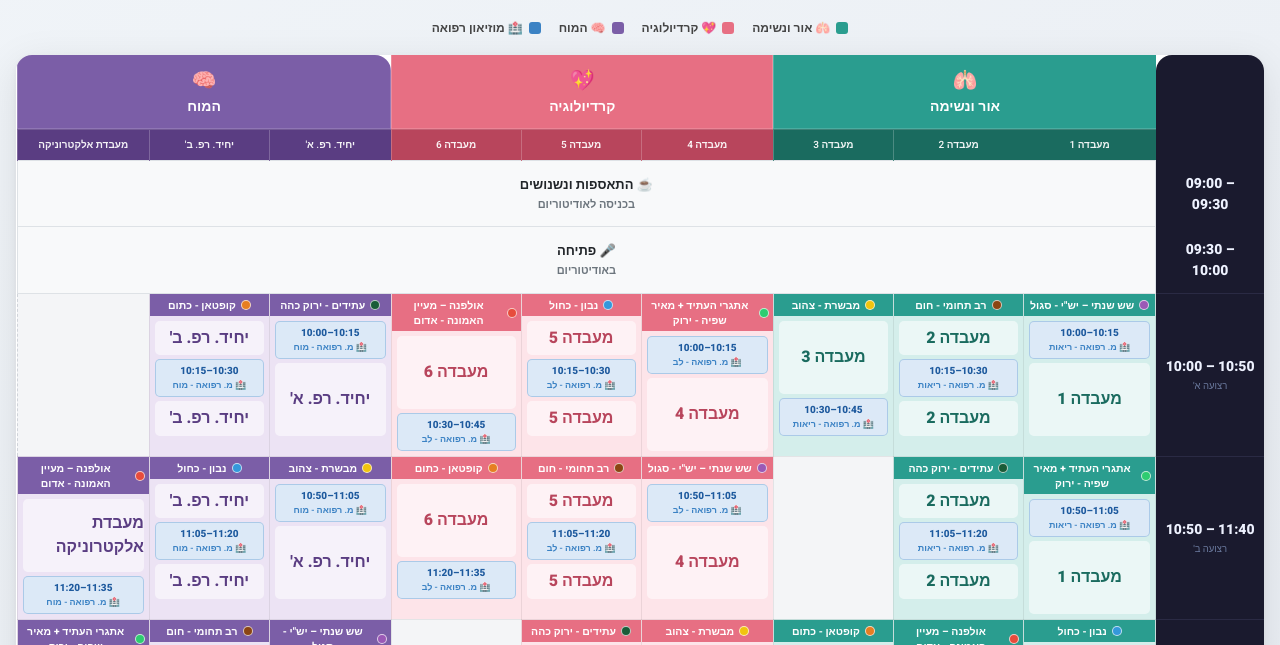
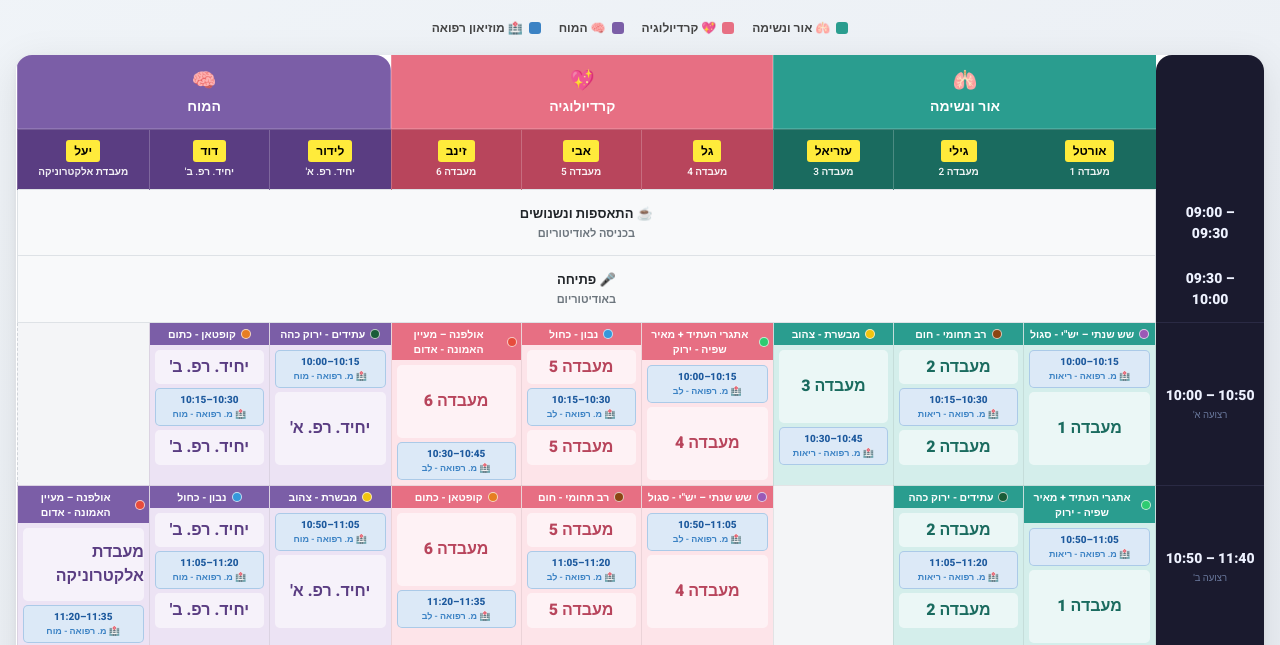
Before and after one commit to snirsnir/foreveryoungday, a plain HTML site: page matrixDay1.html in a window 1280 px wide. Shown: the part 92-737 px from the top of the page. Drawn offline with Linux system fonts and the light colour scheme.

Commit message:
Update matrixDay1.html

```diff
--- a/matrixDay1.html
+++ b/matrixDay1.html
@@ -72,10 +72,11 @@
 
   /* LAB SUB-HEADER */
   .lab-row th {
-    padding: 8px 3px; font-size: 10px; font-weight: 600;
+    padding: 10px 3px; font-size: 10px; font-weight: 600;
     color: rgba(255,255,255,0.93); text-align: center;
     border-left: 1px solid rgba(255,255,255,0.22);
     border-top: 2px solid rgba(255,255,255,0.15);
+    vertical-align: middle;
   }
   .lab-row th:first-child { border-left: none; }
   .lab-row .lh-time { background: var(--dark2); }
@@ -297,15 +298,15 @@ const rotation = [
 ];
 
 const labs = [
-  { name:'מעבדה 1',          topic:'L' },
-  { name:'מעבדה 2',          topic:'L' },
-  { name:'מעבדה 3',          topic:'L' },
-  { name:'מעבדה 4',          topic:'C' },
-  { name:'מעבדה 5',          topic:'C' },
-  { name:'מעבדה 6',          topic:'C' },
-  { name:'יחיד. רפ. א\'',   topic:'B' },
-  { name:'יחיד. רפ. ב\'',   topic:'B' },
-  { name:'מעבדת אלקטרוניקה', topic:'B' },
+  { name:'מעבדה 1',          topic:'L', instructor:'אורטל' },
+  { name:'מעבדה 2',          topic:'L', instructor:'גילי' },
+  { name:'מעבדה 3',          topic:'L', instructor:'עזריאל' },
+  { name:'מעבדה 4',          topic:'C', instructor:'גל' },
+  { name:'מעבדה 5',          topic:'C', instructor:'אבי' },
+  { name:'מעבדה 6',          topic:'C', instructor:'זינב' },
+  { name:'יחיד. רפ. א\'',   topic:'B', instructor:'לידור' },
+  { name:'יחיד. רפ. ב\'',   topic:'B', instructor:'דוד' },
+  { name:'מעבדת אלקטרוניקה', topic:'B', instructor:'יעל' },
 ];
 
 const slots = [
@@ -429,7 +430,10 @@ function renderCommonRow(time, badge, title, location) {
 
   // Lab sub-header
   h += '<tr class="lab-row">';
-  labs.forEach(lab => { h += `<th class="${labCls[lab.topic]}">${lab.name}</th>`; });
+  labs.forEach(lab => {
+    const instructorHTML = lab.instructor ? `<span style="display:inline-block;font-size:12px;font-weight:800;margin-bottom:3px;background:#ffeb3b;color:#000;padding:2px 8px;border-radius:3px;">${lab.instructor}</span><br>` : '';
+    h += `<th class="${labCls[lab.topic]}">${instructorHTML}${lab.name}</th>`;
+  });
   h += '</tr>';
 
   // === COMMON: התאספות ונשנושים ===
```
